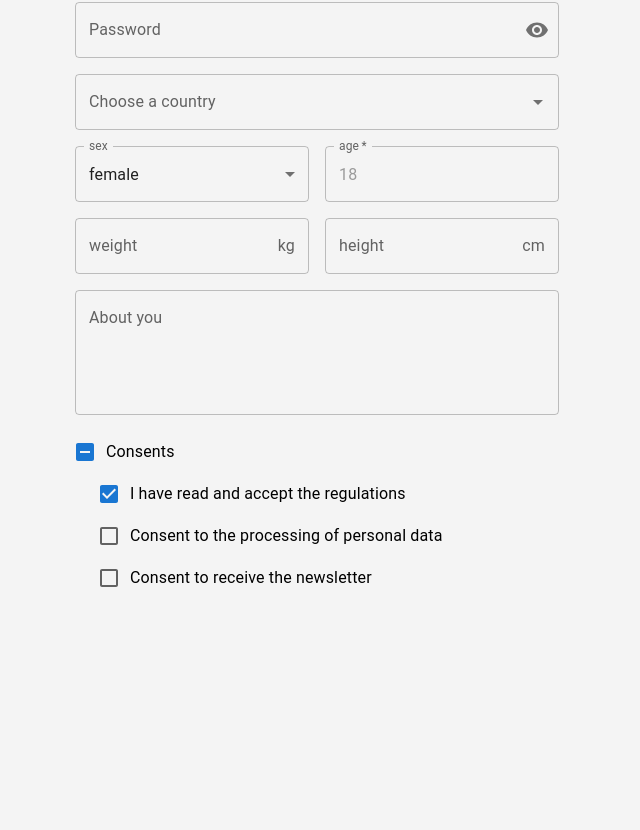
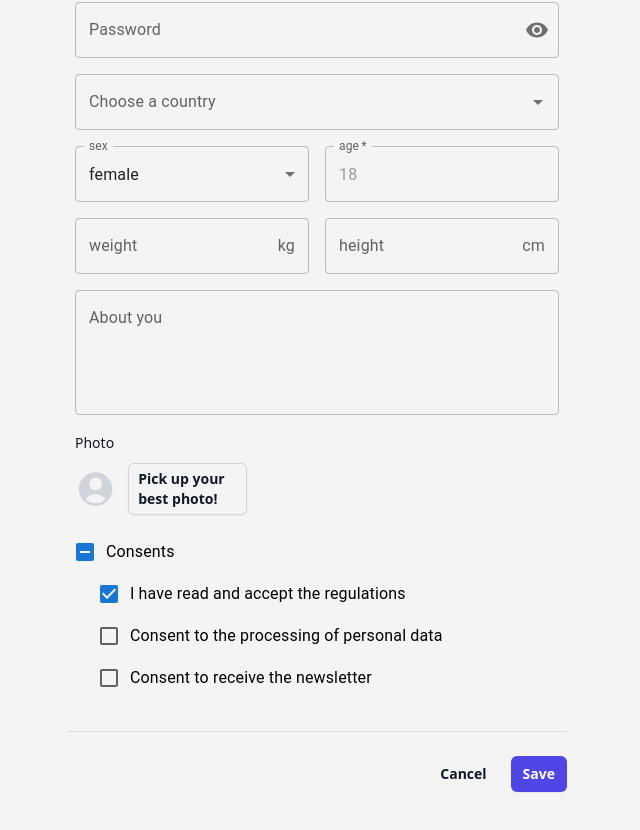
Before and after one commit to pkol92/materialui-app, a Next.js app: page /form in a window 1280 px wide. Shown: the part 202-1032 px from the top of the page, without its empty margins (323-963 px from the left). Before the commit the page ends 857 px from the top, so only its background shows below. Built offline with nearby package versions, Linux system fonts and the light colour scheme.

Commit message:
add file input

```diff
--- a/pages/form/registerForm.tsx
+++ b/pages/form/registerForm.tsx
@@ -7,6 +7,7 @@ import {
   FormGroup,
   FormLabel,
   IconButton,
+  Input,
   InputAdornment,
   InputLabel,
   MenuItem,
@@ -96,8 +97,84 @@ export const RegisterForm = () => {
           placeholder="Write something about you!"
         />
       </div>
+
+      {/* <div>
+        <div className="mt-4 flex text-sm leading-6 text-gray-600">
+          <label
+            htmlFor="file-upload"
+            className="relative cursor-pointer rounded-md bg-white font-semibold text-indigo-600 focus-within:outline-none focus-within:ring-2 focus-within:ring-indigo-600 focus-within:ring-offset-2 hover:text-indigo-500"
+          >
+            <span>Upload a file</span> */}
+      {/* <input id="file-upload" name="file-upload" type="file" class="sr-only"> */}
+      {/* <Input type="file"></Input>
+          </label>
+          <p className="pl-1">or drag and drop</p>
+        </div>
+        <p className="text-xs leading-5 text-gray-600">
+          PNG, JPG, GIF up to 10MB
+        </p>
+      </div> */}
+      <div>
+        <Box sx={{ m: 1, width: "100%" }}>
+          <label
+            htmlFor="photo"
+            className="block text-sm font-medium leading-6 text-gray-900"
+          >
+            Photo
+          </label>
+          <div className="mt-2 flex items-center gap-x-3">
+            <svg
+              className="h-12 w-12 text-gray-300"
+              viewBox="0 0 24 24"
+              fill="currentColor"
+              aria-hidden="true"
+            >
+              <path
+                fill-rule="evenodd"
+                d="M18.685 19.097A9.723 9.723 0 0021.75 12c0-5.385-4.365-9.75-9.75-9.75S2.25 6.615 2.25 12a9.723 9.723 0 003.065 7.097A9.716 9.716 0 0012 21.75a9.716 9.716 0 006.685-2.653zm-12.54-1.285A7.486 7.486 0 0112 15a7.486 7.486 0 015.855 2.812A8.224 8.224 0 0112 20.25a8.224 8.224 0 01-5.855-2.438zM15.75 9a3.75 3.75 0 11-7.5 0 3.75 3.75 0 017.5 0z"
+                clip-rule="evenodd"
+              />
+            </svg>
+            <div className="flex align-middle">
+              <label
+                htmlFor="photo-file"
+                className="w-full rounded-md  px-2.5 py-1.5 text-sm font-semibold text-gray-900 shadow-sm ring-1 ring-inset ring-gray-300 hover:bg-gray-50 cursor-pointer"
+              >
+                Pick up your best photo!
+              </label>
+              <input
+                id="photo-file"
+                type="file"
+                accept=".jpg, .jpeg, .png"
+                style={{ visibility: "hidden" }}
+              ></input>
+            </div>
+
+            {/* <button
+              type="button"
+              className="rounded-md bg-white px-2.5 py-1.5 text-sm font-semibold text-gray-900 shadow-sm ring-1 ring-inset ring-gray-300 hover:bg-gray-50"
+            >
+              Upload
+            </button> */}
+          </div>
+        </Box>
+      </div>
       <div>
         <CheckboxAgreement />
+      </div>
+      <div className="mt-6 flex items-center justify-end gap-x-6 border-t border-gray-900/10 pt-6">
+        <button
+          type="button"
+          className="text-sm font-semibold leading-6 text-gray-900"
+        >
+          Cancel
+        </button>
+        <button
+          type="submit"
+          className="rounded-md bg-indigo-600 px-3 py-2 text-sm font-semibold text-white shadow-sm hover:bg-indigo-500 focus-visible:outline focus-visible:outline-2 focus-visible:outline-offset-2 focus-visible:outline-indigo-600"
+        >
+          Save
+        </button>
       </div>
     </Box>
   );
```
